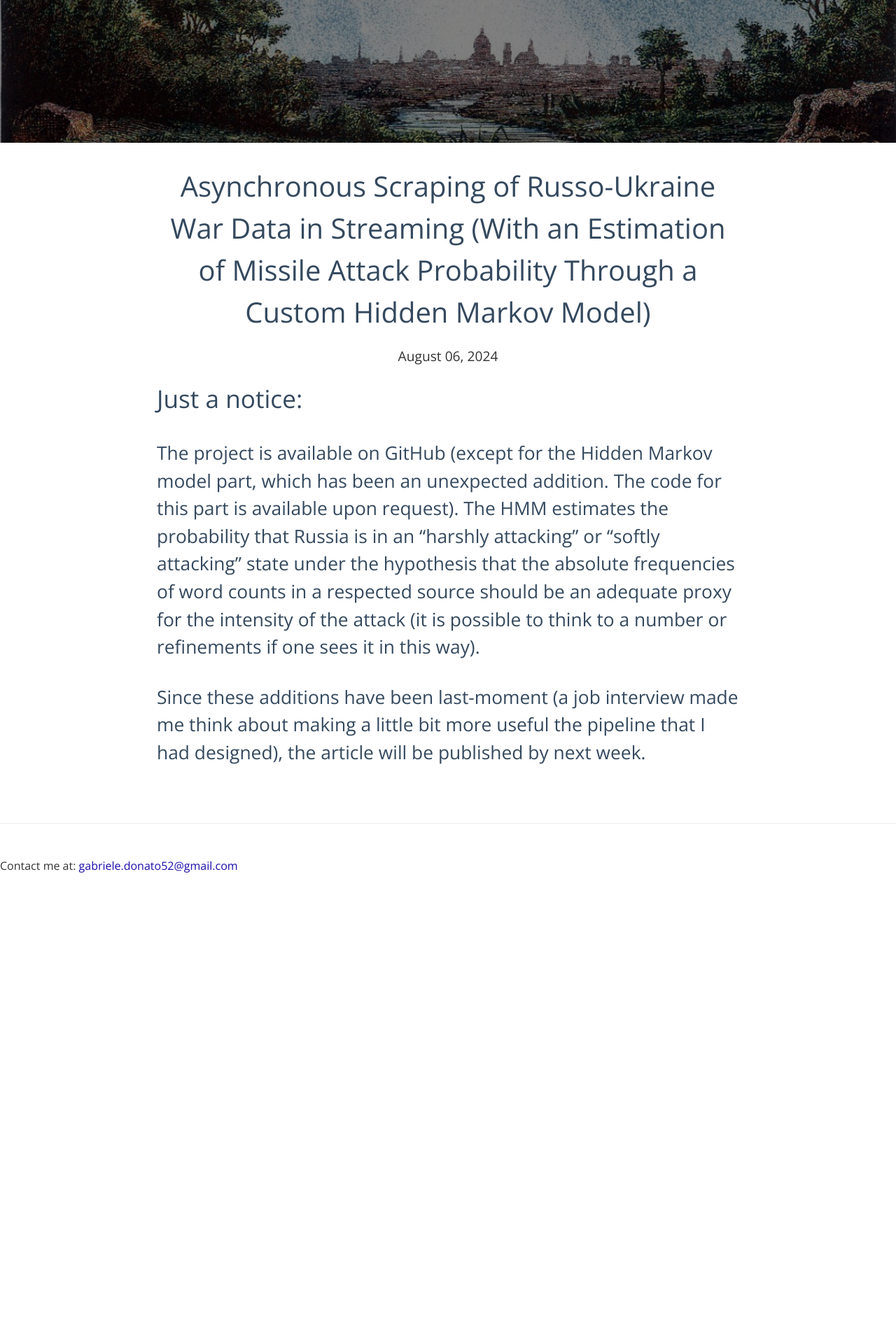
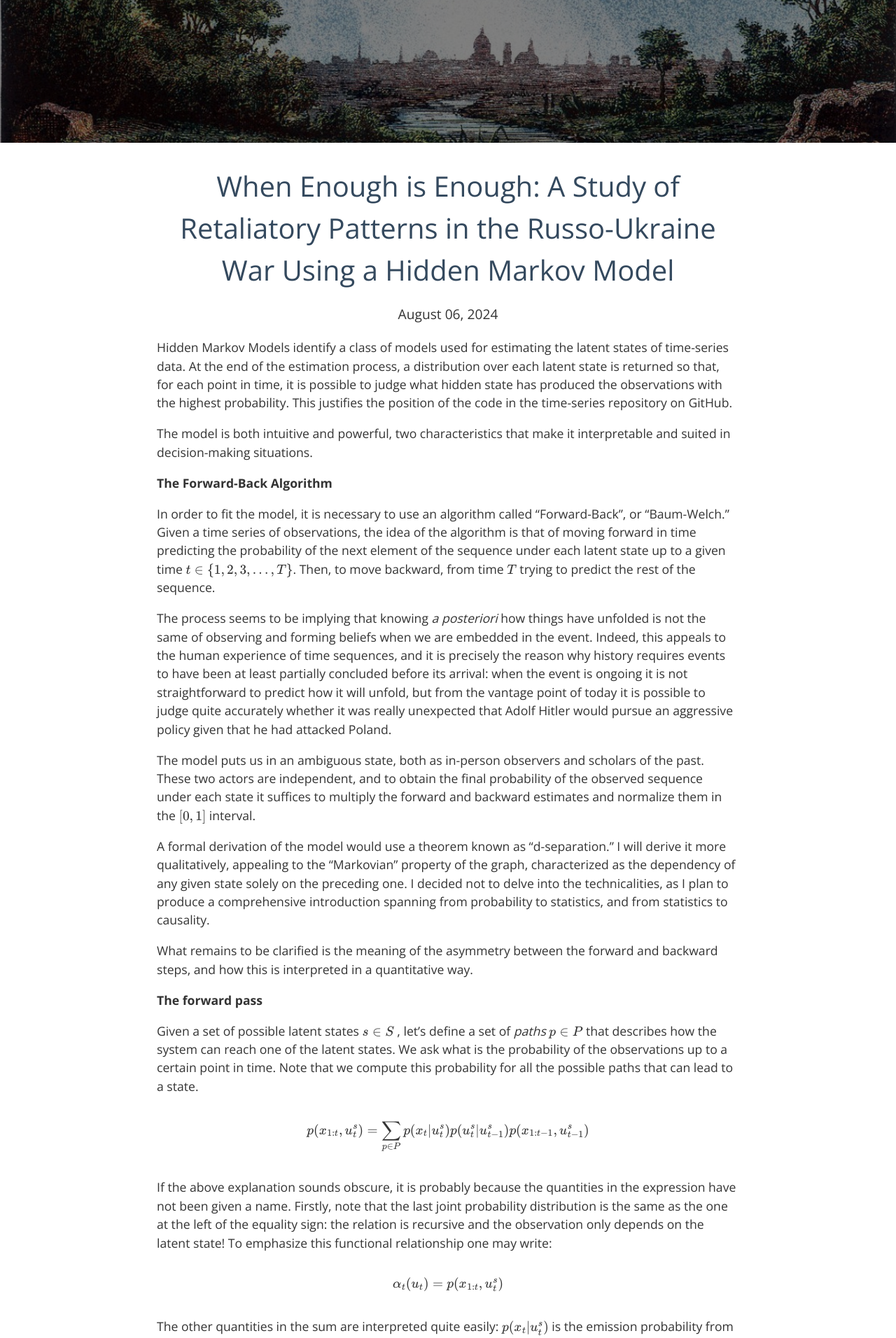
Before and after one commit to Gabriele-Donato/gabrieledonato, a Jekyll site: the page built from _posts/2024-08-10-Russo-Ukraine-War.html, in a window 1280 px wide. Shown: the part 336-2248 px from the top of the page at 70% size. Built offline with Jekyll 4.4.1, drawn with Linux system fonts in a browser that asks for light colours; before the commit the page ends 1601 px from its top, so only the background shows below that; some of the changed text lies outside the part shown.

Commit message:
post on hmm applied to war: general proof

```diff
--- a/_posts/2024-06-30-Kalman-Filter.html
+++ b/_posts/2024-06-30-Kalman-Filter.html
@@ -12,9 +12,6 @@ Leveraging on the information at the preceding step, you modify your beliefs and
 The model specifies a structure of the world where observations are produced by latent states:"
 image: /assets/images/rambosson.jpg
 ---
-<!DOCTYPE html>
-<html>
-
 <!DOCTYPE html>
 <html>
 <head>
--- a/_posts/2024-08-07-Russo-Ukraine-War.md
+++ /dev/null
@@ -1,14 +0,0 @@
----
-layout: default
-title: "Asynchronous Scraping of Russo-Ukraine War Data in Streaming (With an Estimation of Missile Attack Probability Through a Custom Hidden Markov Model)"
-date:   2024-08-06 10:00:00 +0200
-categories: jekyll update
-excerpt: ""
-image: /assets/images/rambosson.jpg
-published: true
----
-
-# Just a notice:
-
-## The project is available on GitHub (except for the Hidden Markov model part, which has been an unexpected addition. The code for this part is available upon request). The HMM estimates the probability that Russia is in an "harshly attacking" or "softly attacking" state under the hypothesis that the absolute frequencies of word counts in a respected source should be an adequate proxy for the intensity of the attack (it is possible to think to a number or refinements if one sees it in this way).
-## Since these additions have been last-moment (a job interview made me think about making a little bit more useful the pipeline that I had designed), the article will be published by next week.
--- /dev/null
+++ b/_posts/2024-08-10-Russo-Ukraine-War.html
@@ -0,0 +1,387 @@
+---
+layout: default
+title: "When Enough is Enough: A Study of Retaliatory Patterns in the Russo-Ukraine War Using a Hidden Markov Model"
+date:   2024-08-06 10:00:00 +0200
+categories: jekyll update
+excerpt: "Hidden Markov Models identify a class of models used for estimating
+the latent states of time-series data. At the end of the estimation
+process, a distribution over each latent state is returned so that, for
+each point in time, it is possible to judge what hidden state has
+produced the observations with the highest probability. This justifies
+the position of the code in the time-series repository on GitHub. The model is
+both intuitive and powerful, two characteristics that
+make it interpretable and suited in decision-making situations.
+n order to fit the model, it is necessary to use an algorithm called
+“Forward-Back”, or “Baum-Welch.” Given a time series of observations,
+the idea of the algorithm is that of moving forward in time predicting
+the probability of the next element of the sequence under each latent
+state up to a given time."
+image: /assets/images/rambosson.jpg
+---
+<!DOCTYPE html>
+<html>
+<head>
+    <meta charset="utf-8">
+    <title>When Enough is Enough</title>
+    <meta name="viewport" content="width=device-width, initial-scale=1">
+    <script src="https://polyfill.io/v3/polyfill.min.js?features=es6"></script>
+    <script>
+    MathJax = {
+      tex: {
+        inlineMath: [['$', '$'], ['\\(', '\\)']],
+        displayMath: [['$$', '$$'], ['\\[', '\\]']],
+        processEscapes: true,
+        processEnvironments: true,
+        linebreaks: { automatic: true, width: "container" },
+        tags: 'ams'
+      },
+      chtml: {
+        scale: 1,
+        minScaleAdjust: 75,
+        matchFontHeight: true
+      },
+      startup: {
+        pageReady: () => {
+          return MathJax.startup.defaultPageReady().then(() => {
+            MathJax.startup.document.state(0);
+            MathJax.startup.document.rerender();
+          });
+        }
+      }
+    };
+    </script>
+    <script id="MathJax-script" async src="https://cdn.jsdelivr.net/npm/mathjax@3/es5/tex-mml-chtml.js"></script>
+    <style type="text/css">
+        body, html {
+            width: 100%;
+            max-width: 100%;
+            margin: 0;
+            padding: 0;
+            font-size: 16px;
+            overflow-x: hidden;
+        }
+
+        .MathJax_Display, .math.display {
+            max-width: 100%;
+            overflow-x: auto;
+            overflow-y: hidden;
+            display: block;
+            white-space: nowrap;
+        }
+
+        .math {
+            font-size: 1rem;
+        }
+
+        @media (max-width: 768px) {
+            .MathJax_Display, .math.display {
+                font-size: 0.8rem;
+            }
+        }
+
+        sub, sup {
+            font-size: 0.75em;
+            line-height: 0;
+            position: relative;
+            vertical-align: baseline;
+        }
+
+        sub {
+            bottom: -0.25em;
+        }
+
+        sup {
+            top: -0.5em;
+        }
+
+        img {
+            max-width: 100%;
+            height: auto;
+        }
+    </style>
+</head>
+
+<body>
+<p>Hidden Markov Models identify a class of models used for estimating
+the latent states of time-series data. At the end of the estimation
+process, a distribution over each latent state is returned so that, for
+each point in time, it is possible to judge what hidden state has
+produced the observations with the highest probability. This justifies
+the position of the code in the time-series repository on GitHub.</p>
+<p>The model is both intuitive and powerful, two characteristics that
+make it interpretable and suited in decision-making situations.</p>
+<p><strong>The Forward-Back Algorithm</strong></p>
+<p>In order to fit the model, it is necessary to use an algorithm called
+“Forward-Back”, or “Baum-Welch.” Given a time series of observations,
+the idea of the algorithm is that of moving forward in time predicting
+the probability of the next element of the sequence under each latent
+state up to a given time <span class="math inline">\(t \in \{
+1,2,3,...,T\}\)</span>. Then, to move backward, from time <span
+class="math inline">\(T\)</span> trying to predict the rest of the
+sequence.</p>
+<p>The process seems to be implying that knowing <em>a posteriori</em>
+how things have unfolded is not the same of observing and forming
+beliefs when we are embedded in the event. Indeed, this appeals to the
+human experience of time sequences, and it is precisely the reason why
+history requires events to have been at least partially concluded before
+its arrival: when the event is ongoing it is not straightforward to
+predict how it will unfold, but from the vantage point of today it is
+possible to judge quite accurately whether it was really unexpected that
+Adolf Hitler would pursue an aggressive policy given that he had
+attacked Poland.<mark></mark></p>
+<p>The model puts us in an ambiguous state, both as in-person observers
+and scholars of the past. These two actors are independent, and to
+obtain the final probability of the observed sequence under each state
+it suffices to multiply the forward and backward estimates and normalize
+them in the <span class="math inline">\(\lbrack 0,1\rbrack\)</span>
+interval.</p>
+<p>A formal derivation of the model would use a theorem known as
+“d-separation.” I will derive it more qualitatively, appealing to the
+“Markovian” property of the graph, characterized as the dependency of
+any given state solely on the preceding one. I decided not to delve into
+the technicalities, as I plan to produce a comprehensive introduction
+spanning from probability to statistics, and from statistics to
+causality.</p>
+<p>What remains to be clarified is the meaning of the asymmetry between
+the forward and backward steps, and how this is interpreted in a
+quantitative way.</p>
+<p><strong>The forward pass</strong></p>
+<p>Given a set of possible latent states <span class="math inline">\(s
+\in S\)</span> , let’s define a set of <em>paths</em> <span
+class="math inline">\(p \in P\)</span> that describes how the system can
+reach one of the latent states. We ask what is the probability of the
+observations up to a certain point in time. Note that we compute this
+probability for all the possible paths that can lead to a state.</p>
+<p><mark></mark></p>
+<p><span class="math display">\[p(x_{1:t},u_{t}^{s}) = \sum_{p \in
+P}p(x_{t}|u_{t}^{s})p(u_{t}^{s}|u_{t - 1}^{s})p(x_{1:t - 1},u_{t -
+1}^{s})\]</span></p>
+<p>If the above explanation sounds obscure, it is probably because the
+quantities in the expression have not been given a name. Firstly, note
+that the last joint probability distribution is the same as the one at
+the left of the equality sign: the relation is recursive and the
+observation only depends on the latent state! To emphasize this
+functional relationship one may write:</p>
+<p><span class="math display">\[\alpha_{t}(u_{t}) =
+p(x_{1:t},u_{t}^{s})\]</span></p>
+<p>The other quantities in the sum are interpreted quite easily: <span
+class="math inline">\(p(x_{t}|u_{t}^{s})\)</span> is the emission
+probability from the latent state to the observable quantity; <span
+class="math inline">\(p(u_{t}^{s}|u_{t - 1}^{s})\)</span> is the
+probability of transitioning from a state to the next, or remaining on
+the same state. Putting this two together yields the probability of
+every latent state by virtue of Bayes theorem, indeed:</p>
+<p><span class="math display">\[p(u_{t}^{s},x_{t}) = p(u_{t}^{s}|x_{t})
+\propto p(x_{t}|u_{t}^{s})p(u_{t}^{s}|u_{t - 1}^{s})\]</span></p>
+<p>This writing explains the meaning of the forward pass in terms of an
+estimation of latent states, as well as the necessity of initializing
+the emission probability of the observations and the transition
+probability between states to compute the quantity when the time is
+zero.</p>
+<p>Note that the formula can be used without problems until time <span
+class="math inline">\(t - 1\)</span>, when time <span
+class="math inline">\(t\)</span> gets estimated and the process stops.
+Put it differently, after the initialization there is always a future to
+be estimated.</p>
+<p><strong>The backward pass</strong></p>
+<p>The same concepts apply to the backward pass:</p>
+<p><span class="math display">\[p(x_{T:1},u_{T}^{s}) = \sum_{p \in
+P}p(x_{T}|u_{T}^{s})p(u_{T}|u_{T - 1})p(x_{T - 1:1},u_{T - 1}^{s})
+\approx \sum_{p \in P}p(x_{t + 1}|u_{t + 1}^{s})p(u_{t + 1}|u_{t -
+1})p(x_{t - 1:1},u_{t - 1}^{s})\]</span></p>
+<p>As before,</p>
+<p><span class="math display">\[\beta_{t + 1}(u_{t + 1}^{s}) = p(x_{t +
+1:1},u_{t + 1}^{s}) = p(x_{t + 1:1}|u_{t + 1}^{s})p(u_{t + 1}^{s}|u_{t -
+1}^{s})\]</span></p>
+<p>At time <span class="math inline">\(t = T\)</span>, <span
+class="math inline">\(\beta_{T + 1}(u_{T + 1}^{s})\)</span> is not
+defined because the observation <span class="math inline">\(x_{T +
+1}\)</span> does not exist, and the probability <span
+class="math inline">\(p(u_{T + 1}^{s}|x_{T + 1}) \propto p(x_{T +
+1}|u_{T + 1}^{s})p(u_{T + 1}^{s}|u_{T - 1})\)</span> cannot be computed.
+The last element of the series must be initialized or one, which makes
+<span class="math inline">\(\beta_{T + 1}(u_{T + 1}^{s})\)</span>
+neutral and correspond to the assumption that the last observation has
+been generated solely by the transition and emission probabilities.</p>
+<p>The latter remark gives a sense of how the forward and backward pass
+differ from a quantitative rather than qualitative perspective. As will
+be clear in the application, when the forward algorithm is initialized
+it is necessary to take into account both the first observation and an
+initial probability for the hidden states (recall that we need a hint
+about time <span class="math inline">\(t - 1\)</span> at every step.) On
+the other hand, in the backward part, the hidden state of the last
+observation is determined solely by the emission and transition
+probabilities, and no assumption about <span class="math inline">\(T +
+1\)</span>.</p>
+<p><strong>Matrix notation</strong></p>
+<p>In order to apply the model, it is possible to store the probability
+in matrix values. Assuming that there are two states and <span
+class="math inline">\(n\)</span> observations, <span
+class="math inline">\(\alpha\)</span> and <span
+class="math inline">\(\beta\)</span>, representing the probability of
+the hidden states given the observations, should be two <span
+class="math inline">\(2\ x\ n\)</span> matrices.</p>
+<p>Since the states are two, the transition matrix should be <span
+class="math inline">\(2\ x\ 2\)</span>, representing the probabilities
+<span class="math inline">\(p_{11},p_{12},p_{21},p_{22}\)</span>, where
+the indexes represent movement (e.g. transitioning from state 1 to 1
+means persistence.)</p>
+<p>Finally, the emission probability for the observations should be
+defined. A handy workaround with count data, is to use a cardinal
+encoding. In this way, the observations can be used as indexes of the
+emission matrix, which is a <span class="math inline">\(2\ x\ n\)</span>
+with the rows representing the hidden states, and the columns the
+emission probabilities. To obtain such an encoding, one possibility is
+setting thresholds for the counts based on quantiles, so that is the
+distribution of the data that tells us whether an observation is low,
+medium, or high—0, 1, 2 respectively.</p>
+<p>By way of example I provide the calculation for the forward pass (the
+backward pass is analogous.) Let’s call the transition and emission
+matrices <span class="math inline">\(T\)</span> and <span
+class="math inline">\(E\)</span>. At any time <span
+class="math inline">\(t\)</span>, <span
+class="math inline">\(\alpha_{t}\)</span> (and consequently also <span
+class="math inline">\(\alpha_{t - 1}\)</span>) is a <span
+class="math inline">\(1\ x\ 2\)</span> matrix, where each column is a
+hidden state. The first element of generic <span
+class="math inline">\(\alpha\)</span> represents the path in which the
+system does not move from state one or moves from state two to state one
+(i.e. all the ways in which the system can possibly reach the first
+state.) This results (first two factors) in a scalar quantity. The
+preceding quantity is multiplied to the emission probability of the
+observation for corresponding state (identified by the emission matrix
+rows.) The procedure is repeated iteratively for the second element of
+<span class="math inline">\(\alpha_{t}\)</span>, representing all the
+paths through which the system might reach state two.</p>
+<p><span class="math display">\[\alpha_{t}(u_{t}) = \alpha_{t - 1}(u_{t
+- 1})T\begin{bmatrix}
+p_{11} &amp; p_{12} \\
+p_{21} &amp; p_{22}
+\end{bmatrix}E\begin{bmatrix}
+e_{11} &amp; e_{12} &amp; e_{13} \\
+e_{21} &amp; e_{22} &amp; e_{23}
+\end{bmatrix}\]</span></p>
+<p><strong>Mea Culpa</strong></p>
+<p>The model has been applied to a time series of articles scraped from
+the <em>Institute for the Study of War</em> (ISW.) Originally, the
+scraping project was born to showcase a data engineering pipeline, which
+can be seen on my GitHub repository.</p>
+<p>My pipeline scrapes the data asynchronously from the website, sends
+them to Apache Kafka and retrieves them through PySpark. Then the data
+can be stored in a variety of formats or printed on the screen. This
+allows the scraper to be executed daily and always send new data.</p>
+<p>However, the analytic part has become more interesting of the
+streaming architecture, on which I plan to keep working as I discover
+more advanced tools. For this reason, and also to make the article
+readable and consistent, I will be presenting only the application of
+the Hidden Markov Model.</p>
+<p>Moreover, in order to respect the taxonomy of my repository—where the
+data engineering projects and the Bayesian time-series codes are
+separated—I have developed the present application independently from
+the streaming architecture (even though the integration is almost
+immediate through PySpark’s “user defined functions.”)</p>
+<p>The attention on the development of a working pipeline had led me to
+focus on the count of the word “missile” through the articles, hoping
+that there might be a correlation between how much a word is used and
+the entity of Russian attacks on Ukrainian territory. This is a flawed
+approach under several perspectives: it assumes that the presence of the
+word is correlated to the entity of the attack, which is not necessarily
+true; it assumes that the attack should have come from Russia, ignoring
+that Ukraine is fighting too; it ignores the fact that attacks performed
+with missiles may be reported without reference to missiles.</p>
+<p>In addition to the above criticisms, I started wondering why someone
+should be interested in knowing whether a missile attack has happened or
+not. Certainly, knowing the probability that a <em>specific kind of
+missile</em> will be launched may be relevant, but what one really wants
+to know is whether the opponent is going to attack or not.</p>
+<p>Therefore, I started focusing on retaliatory patterns in the war, and
+specifically on Ukrainian retaliation to Russian attacks. I assume that
+there exist only two latent states: low propensity to retaliate, and
+high propensity to retaliate. I also assume that, fixed a time <span
+class="math inline">\(t\)</span> the observations fall under four
+categories: neither attacks <span class="math inline">\((0,0)\)</span>;
+Russia attacks and Ukraine does not <span
+class="math inline">\((1,0)\)</span>; Russia does not attack and Ukraine
+does <span class="math inline">\((0,1)\)</span>; both attack <span
+class="math inline">\((1,1)\)</span>.</p>
+<p>A strategist may be interested in some or all of this scenarios, and
+possibly run simulations in order to understand whether to expect a
+counter attack if an attack is performed. In this project I will explore
+the probability of joint attack at a given time when Russia attacks
+first. It should be noted that the analysis may be refined to an
+arbitrary level of detail (depending on the news source) by further
+categorizing the attacks, e.g. to cities, power plants, hospitals
+etc…</p>
+<p>What makes this project worth pursuing is that, the above “observed
+states of the system,” i.e. whether an attack was reported on a certain
+day, it is not straightforward to determine if it is the harbinger of a
+period of relative peace, or the start of a heated phase of the war. It
+should be useful to express this uncertainty in probability
+language.</p>
+<p><mark></mark></p>
+<p><strong>Mining meaningful patterns from text</strong></p>
+<p>The first obstacle is to mine patterns from the text articles. In
+particular, the interest lies in classifying the news in two bins
+depending on whether they report one or more attacks from Russia or
+Ukraine.</p>
+<p>It is possible to do that through the Python library <em>SpaCy.</em>
+The library allows for the definition of general patterns to be matched
+with the raw data.</p>
+<p><strong>Model application</strong></p>
+<p>In order to apply the model, the outcome tuples defined above have
+been encoded using cardinal numbers as shown in the table below.</p>
+<div style="align: center;">
+<table>
+<tr>
+<th>Outcome (Russia, Ukraine)</th>
+<th>Encoding</th>
+</tr>
+<tr>
+<td>(0, 0)</td>
+<td>0</td>
+</tr>
+<tr>
+<td>(0, 1)</td>
+<td>1</td>
+</tr>
+<tr>
+<td>(1, 0)</td>
+<td>2</td>
+</tr>
+<tr>
+<td>(1, 1)</td>
+<td>3</td>
+</tr>
+</table>
+</div>
+<p>The first state (index <span class="math inline">\(1\)</span>) represents
+the "low retaliation propensity", whereas the second state (index <span class="math inline">\(0\)</span>)
+represent the "high proprnsity to retaliate." The transition between states between states is defined in the matrix
+<span class="math inline">\(T\)</span>. As can be seen from the below values,
+the matrix encodes the belief that transitioning from the first to the second state (or all the way around),
+is less likely than remaining in the state of heated conflict or transitioning to it from a state of
+relative calm. Moreover, transitioning from high to low retaliation propensity is assumed to be less likely
+than transitioning from low to high. All these assumptions are arbitrary and may be changed according to
+a more informed tuning of the parameter (e.g. on a susbet of the data.)</p>
+<p><span class="math display">\[T = \begin{bmatrix}
+0.3 &amp; 0.7 \\
+0.2 &amp; 0.8
+\end{bmatrix}\]</span></p>
+<p>The states should be linked through the emission matrix to the encoding of the
+possible outcome tuple of the above table. Since the rows represent the states, the
+initialization of the matrix below represents the belief that in a state of low retaliation
+propensity it is less likely to see observations of the tuple 3 (i.e. mutual attack.) The
+same reasoning (with inverted probabilities) applies to the second row/state of the table.</p>
+<p><span class="math display">\[E = \begin{bmatrix}
+0.4 &amp; 0.3 &amp; 0.2 &amp; 0.1 \\
+0.1 &amp; 0.2 &amp; 0.2 &amp; 0.5
+\end{bmatrix}\]</span></p>
+<p>Here the results! Notice how it is possible to alert the intelligence only when a specified probability threshold is overcome
+(last plot.) At the same time, it is possible to have a clear understanding of what state the war is in. Notice that
+the observations and the states do not always coincide, with the states being longer or shorter than the periods in which the
+attacks are observed.</p>
+
+<p style="text-align:center"><mark></mark><img src="{{ '/assets/images/post_images/hidden_markov_model/RussoUkraineWar_Hmm.png' | relative_url }}"
+
+</body>
+</html>
```
Also changed, not shown: assets/images/post_images/hidden_markov_model/RussoUkraineWar_Hmm.png (added).
